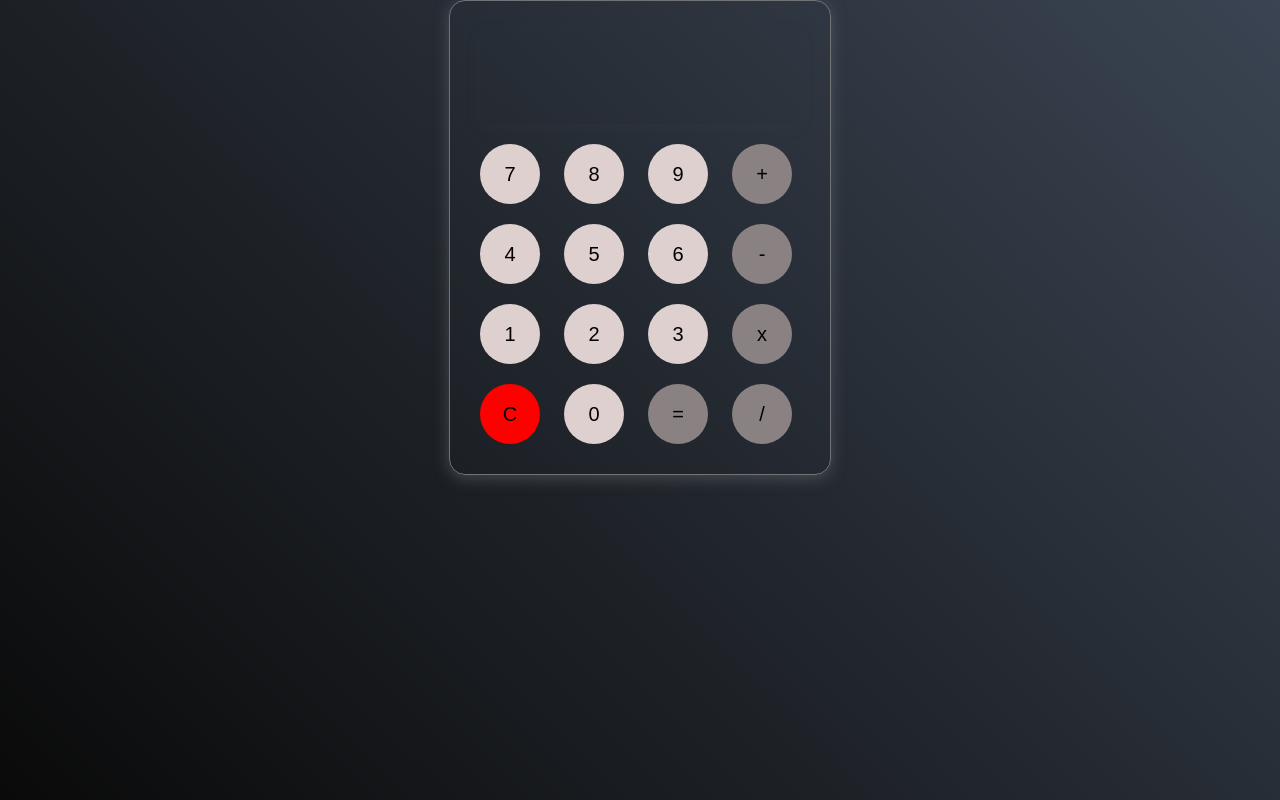
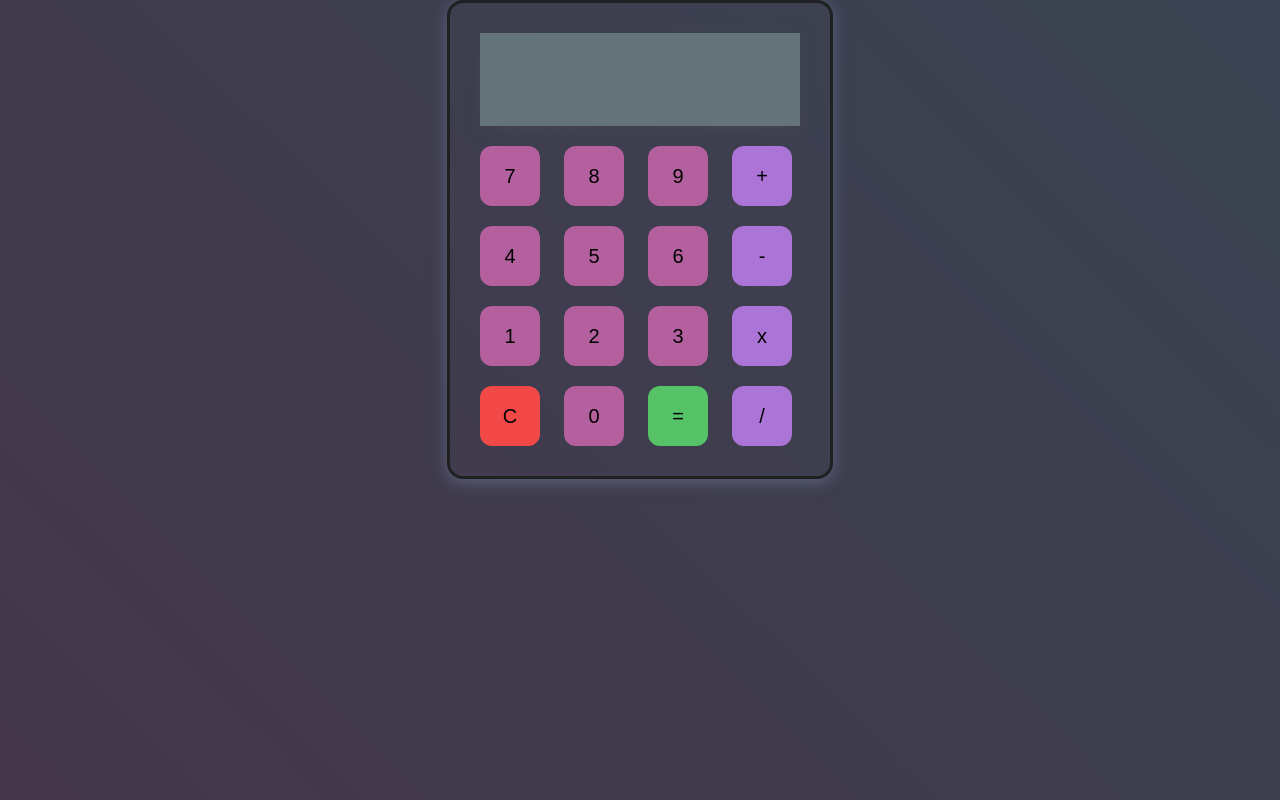
Before and after one commit to Reroutnig/onlineCalc, a plain HTML site: page index.html in a window 1280 px wide. Drawn offline with Linux system fonts and the light colour scheme.

Commit message:
edited button colors

```diff
--- a/style.css
+++ b/style.css
@@ -9,18 +9,18 @@ body{
     display:flex;
     justify-content: center;
     align-items: center;
-    background: linear-gradient(45deg, #0a0a0a, #3a4452);
+    background: linear-gradient(45deg, #44364b, #3a4452);
 }
 .container{
     width:100%;
     height:100vh;
 }
 .calc{
-    border:1px solid #717377;
+    border:3px solid #1f2021;
     padding:20px;
     border-radius:16px;
     background:transparent;
-    box-shadow:0px 3px 15px rgba(113, 115, 119, 0.5);
+    box-shadow:0px 3px 15px rgba(121, 138, 171, 0.5);
 }
 
 form input{
@@ -28,12 +28,12 @@ form input{
     border:none;
     padding:24px;
     margin:10px;
-    background: transparent;
-    box-shadow: 0px 3px 15px rgba(84,84,84,0.1);
+    background: rgb(100, 116, 120);
+    box-shadow: 0px 3px 15px rgba(84,84,84,0.25);
     font-size: 40px;
     text-align:right;
     cursor:pointer;
-    color:#ffffff;
+    color:#fff6f6;
     pointer-events: none;
 }
 
@@ -42,21 +42,20 @@ button{
     width:60px;
     height: 60px;
     margin:10px;
-    border-radius: 50%;
+    border-radius: 20%;
     background: transparent;
     font-size: 20px;
-    background: rgba(255,255,255,0.1);
     cursor: pointer;
 }
 .clear{
-background: red;
+background: rgb(242, 72, 72);
 }
 .op{
-    background: rgb(138, 130, 130);
+    background: rgb(173, 116, 216);
 }
 .num{
-    background: rgb(223, 208, 208);
+    background: rgb(180, 96, 159);
 }
 .equal{
-    background: rgb(138, 130, 130);
+    background: rgb(86, 195, 104);
 }
```
